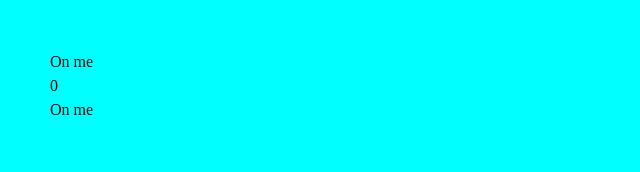
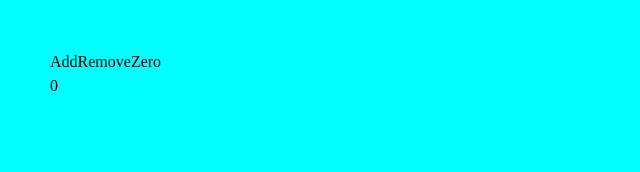
Before and after one commit to faris-dm/Amir-cloth-shop, a React (Vite) app: page / in a window 1280 px wide. Shown: the top 172 px of the page, without its empty margins (0-640 px from the left). Built offline with nearby package versions, Linux system fonts and the light colour scheme.

Commit message:
feat add some  counter  filers     for filering

```diff
--- a/src/App.jsx
+++ b/src/App.jsx
@@ -2,12 +2,15 @@ import React from "react";
 import Navbar from "./pages/Navbar";
 import Home from "./pages/Home";
 import Counter from "./pages/counter";
+
+import Js_Filter from "./pages/Js_Filter";
 
 function App() {
   return (
     <div>
       {/* <Navbar /> */}
       {/* <Home /> */}
+      {/* <Js_Filter /> */}
       <Counter />
     </div>
   );
--- /dev/null
+++ b/src/pages/Js_Filter.jsx
@@ -0,0 +1,45 @@
+import React, { useState } from "react";
+
+function Js_Filter() {
+  const [inputValue, New_inputVallue] = useState("");
+  const Li_Style = "bg-red-400 p-5 pl-3 m-1 rounded-lg";
+  const All_Li = document.querySelectorAll("ul > li");
+  const Choose = ["Banana", "orange", "coconat", "apple", ""];
+
+  return (
+    <div>
+      <div className=" absolute top-[30%] left-[40%] bg-[#333] px-15 py-4 rounded-xl text-white">
+        <h2>Filter App</h2>
+        <div>
+          <input
+            value={inputValue}
+            onChange={(e) => New_inputVallue(e.target.value)}
+            className="bg-cyan-400 p-2 m-1 rounded-lg outline-none text-black"
+            type="text"
+            name=""
+            id=""
+            placeholder=""
+          />
+          {Choose.map((items) => (
+            <ul>
+              <li>{items}</li>
+            </ul>
+          ))}
+
+          {/* <ul>
+            <li> Mango</li>
+            <li>Bnanan</li>
+            <li>Avocado</li>
+            <li>Apple</li>
+            <li>Kuwee</li>
+            <li>Orange</li>
+            <li>Strewberry</li>
+            <li>{inputValue}</li>
+          </ul> */}
+        </div>
+      </div>
+    </div>
+  );
+}
+
+export default Js_Filter;
--- a/src/pages/counter.jsx
+++ b/src/pages/counter.jsx
@@ -1,32 +1,49 @@
 import React, { useState } from "react";
 
-function Counter() {
-  const [clicked, SetClicked] = useState(0);
-  function Changed() {
-    SetClicked(clicked + 1);
-  }
-  function DownChanged() {
-    SetClicked(0);
-  }
+function counter() {
+  const [clicked, setCliked] = useState(0);
+
+  const Added = () => {
+    setCliked(clicked + 1);
+  };
+
+  const Remove = () => {
+    setCliked(clicked - 1);
+  };
+  const Zero = () => {
+    setCliked(0);
+  };
+
   return (
-    <div className="flex justify-between">
+    <div>
+      <div className="flex gap-5 items-center justify-around">
         <button
-        onClick={Changed}
-        className=" px-5 py-1 bg-blue-900 text-white rounded-lg cursor-pointer"
+          className=" px-8 py-1  bg-cyan-400 rounded-lg text-white"
+          onClick={Added}
         >
           {" "}
-        On me
+          Add
         </button>
-      <p> {clicked}</p>
         <button
-        onClick={DownChanged}
-        className=" px-5 py-1 bg-blue-900 text-white rounded-lg cursor-pointer"
+          onClick={Remove}
+          className=" px-8 py-1  bg-cyan-400 rounded-lg text-white"
         >
           {" "}
-        On me
+          Remove
         </button>
+        <button
+          onClick={Zero}
+          className=" px-8 py-1  bg-cyan-400 rounded-lg text-white"
+        >
+          {" "}
+          Zero
+        </button>
+      </div>
+      <div className=" text-center my-6">
+        <p>{clicked < 0 ? "Negative is Not Allowed" : clicked}</p>
+      </div>
     </div>
   );
 }
 
-export default Counter;
+export default counter;
```
Lines whose indentation alone changed are shown as unchanged.
